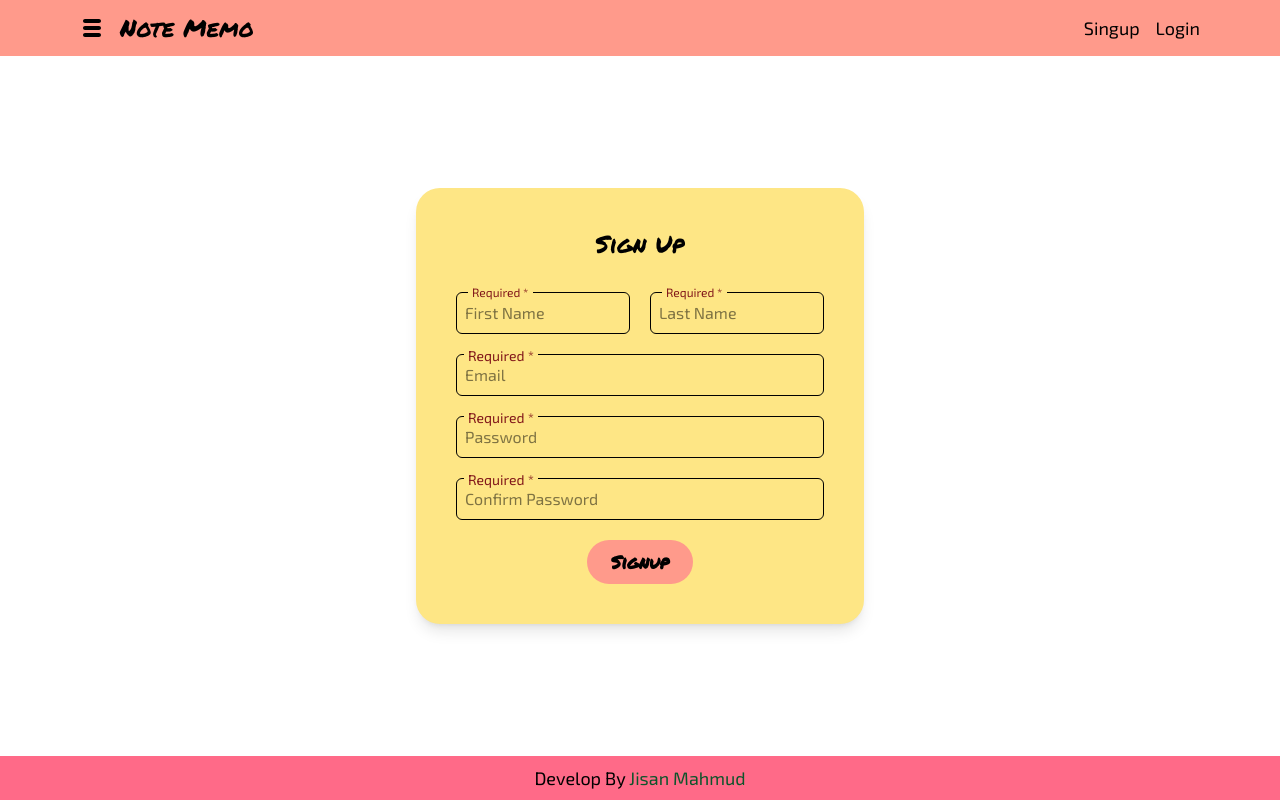
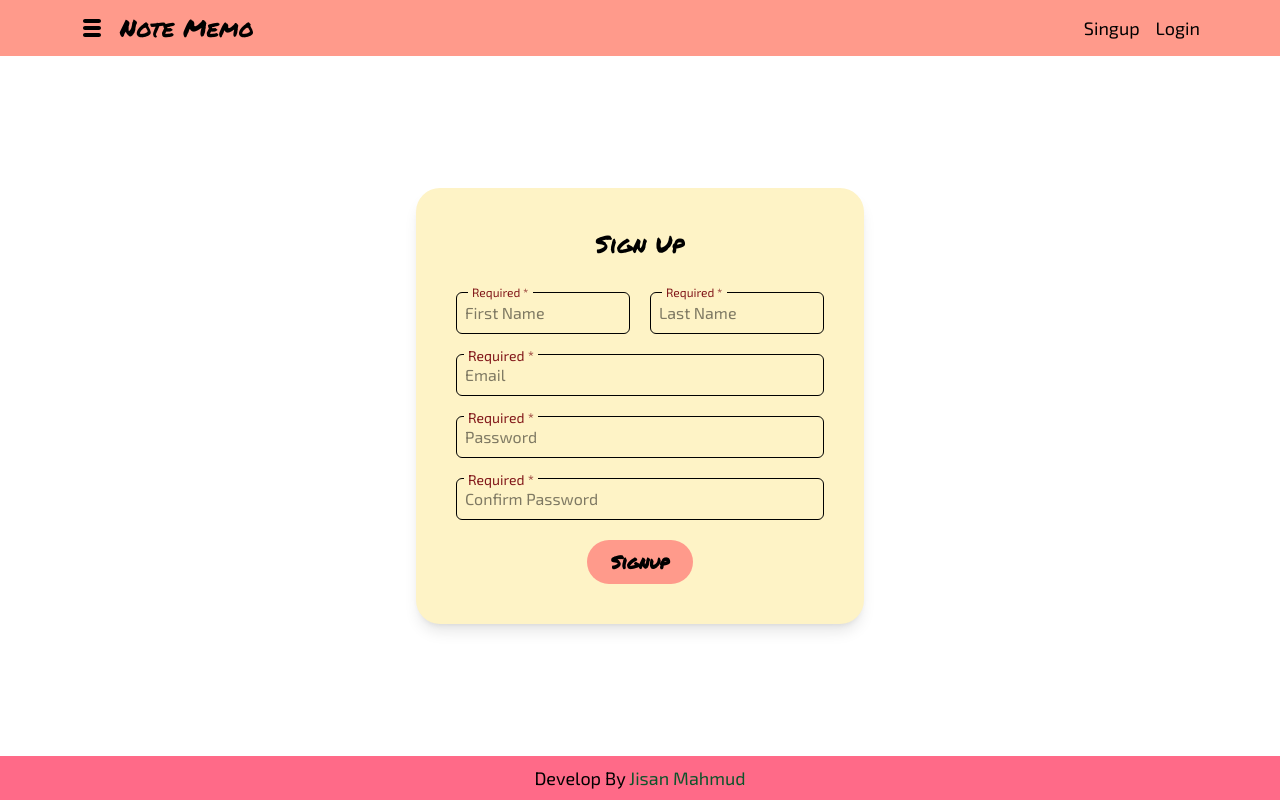
Before and after one commit to jisan-mahmud/note_keeper_frontend, a React (Vite) app: page /sign-up in a window 1280 px wide. Built offline with nearby package versions, Linux system fonts and the light colour scheme.

Commit message:
change input font

```diff
--- a/src/component/EmailField.jsx
+++ b/src/component/EmailField.jsx
@@ -9,7 +9,7 @@ const EmailField = ({emailRef}) => {
                 placeholder="Email"
                 className="border p-2 rounded-md w-full"
             />
-            <span className="absolute -top-2 left-2 bg-amber-200 text-red-900 text-sm px-1">
+            <span className="absolute -top-2 left-2 bg-amber-100 text-red-900 text-sm px-1">
                 Required *
             </span>
         </div>
--- a/src/component/NameField.jsx
+++ b/src/component/NameField.jsx
@@ -10,7 +10,7 @@ const NameField = ({firstNameRef, lastNameRef}) => {
                     placeholder="First Name"
                     className="border p-2 rounded-md w-full"
                 />
-                <span className="absolute -top-2 left-3 bg-amber-200 text-red-900 text-xs px-1">
+                <span className="absolute -top-2 left-3 bg-amber-100 text-red-900 text-xs px-1">
                     Required *
                 </span>
             </div>
@@ -22,7 +22,7 @@ const NameField = ({firstNameRef, lastNameRef}) => {
                     placeholder="Last Name"
                     className="border p-2 rounded-md w-full"
                 />
-                <span className="absolute -top-2 left-3 bg-amber-200 text-red-900 text-xs px-1">
+                <span className="absolute -top-2 left-3 bg-amber-100 text-red-900 text-xs px-1">
                     Required *
                 </span>
             </div>
--- a/src/component/NoteDetails.jsx
+++ b/src/component/NoteDetails.jsx
@@ -26,11 +26,12 @@ const NoteDetails = ({title, note, setIsOpen }) => {
           className="text-2xl w-full focus:outline-0"
           value={inputValue} // bind input value to state
           onChange={handleInputChange}
+          style={{ fontFamily: '"Permanent Marker", serif' }}
         />
         <hr/>
         <textarea
           cols="30"
-          rows="10"
+          rows="8"
           className="w-full resize-none focus:outline-0 text-gray-700 text-lg my-4 p-2"
         >
           {note}
--- a/src/component/PasswordField.jsx
+++ b/src/component/PasswordField.jsx
@@ -10,7 +10,7 @@ const PasswordField = ({fieldType, passwordRef}) => {
                 placeholder= {fieldType}
                 className="border p-2 rounded-md w-full"
             />
-            <span className="absolute -top-2 left-2 bg-amber-200 text-red-900 text-sm px-1">
+            <span className="absolute -top-2 left-2 bg-amber-100 text-red-900 text-sm px-1">
                 Required *
             </span>
         </div>
--- a/src/pages/Login.jsx
+++ b/src/pages/Login.jsx
@@ -15,7 +15,7 @@ const Login = () => {
     return (
         <div className="flex justify-center items-center min-h-[calc(100vh-100px)] p-4">
             <div className="flex flex-col sm:flex-row justify-center items-center w-full max-w-sm">
-                <div className="bg-amber-200 p-6 sm:p-10 rounded-3xl w-full sm:max-w-md shadow-lg">
+                <div className="bg-amber-100 p-6 sm:p-10 rounded-3xl w-full sm:max-w-md shadow-lg">
                 <h2 className="text-2xl text-center font-semibold">Sign Up</h2>
                 <form className="mt-6 sm:mt-8 space-y-4">
                     <EmailField emailRef={email} />
--- a/src/pages/Signup.jsx
+++ b/src/pages/Signup.jsx
@@ -49,7 +49,7 @@ const Signup = () => {
     return (
     <div className="flex justify-center items-center min-h-[calc(100vh-100px)] p-4">
       <div className="flex flex-col sm:flex-row justify-center items-center w-full max-w-md">
-        <div className="bg-amber-200 p-8 sm:p-10 rounded-3xl w-full max-w-lg shadow-lg">
+        <div className="bg-amber-100 p-8 sm:p-10 rounded-3xl w-full max-w-lg shadow-lg">
           <h2 className="text-2xl text-center font-semibold">Sign Up</h2>
             <form onSubmit={handleForm} onChange={handleFormInput} className="mt-6 sm:mt-8 space-y-4">
               <NameField firstNameRef={firstName} lastNameRef={lastName} />
```
